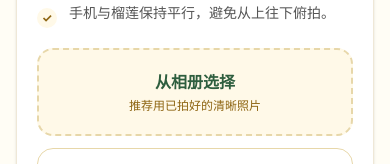
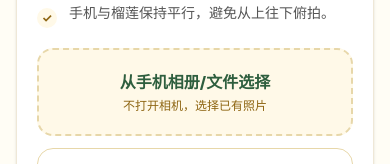
Before and after one commit to Omnireflex/ai_durian, a Next.js app: page / in a window 390 px wide. Both pictures are taken after a click on the button "开始挑选你的榴莲". Shown: the part 364-528 px from the top of the page. Built offline with nearby package versions, Linux system fonts and the light colour scheme.

Commit message:
Make album picker mobile-friendly

```diff
--- a/app/page.tsx
+++ b/app/page.tsx
@@ -333,11 +333,11 @@ export default function Home() {
 
                 <div className="grid grid-cols-1 gap-3 sm:grid-cols-2">
                   <label className="flex cursor-pointer flex-col items-center justify-center rounded-2xl border-2 border-dashed border-[#E7D7A9] bg-[#FFF9E8] px-5 py-5 text-center transition hover:border-[#F8C537]">
-                    <span className="text-base font-extrabold text-[#2E5E3E]">从相册选择</span>
-                    <span className="mt-1 text-xs text-[#8E6512]">推荐用已拍好的清晰照片</span>
+                    <span className="text-base font-extrabold text-[#2E5E3E]">从手机相册/文件选择</span>
+                    <span className="mt-1 text-xs text-[#8E6512]">不打开相机，选择已有照片</span>
                     <input
                       type="file"
-                      accept="image/jpeg,image/png,image/webp"
+                      accept="image/*"
                       className="hidden"
                       onChange={(event) => onUploadCurrentStep(event.target.files?.[0] ?? null)}
                     />
@@ -350,7 +350,7 @@ export default function Home() {
                     <span className="mt-1 text-xs text-[#8E6512]">打开后置摄像头拍这一张</span>
                     <input
                       type="file"
-                      accept="image/jpeg,image/png,image/webp"
+                      accept="image/*"
                       capture="environment"
                       className="hidden"
                       onChange={(event) => onUploadCurrentStep(event.target.files?.[0] ?? null)}
```
